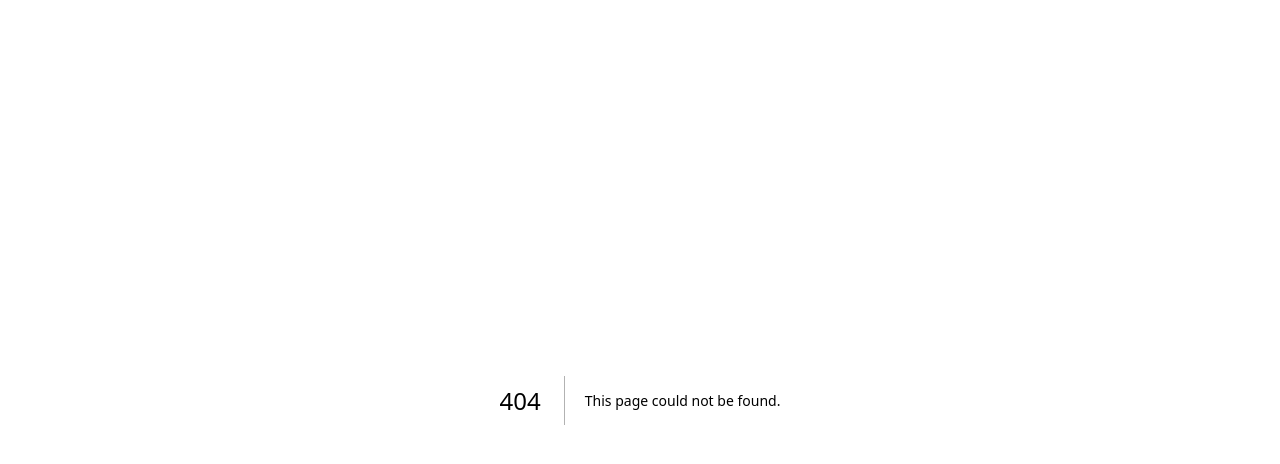
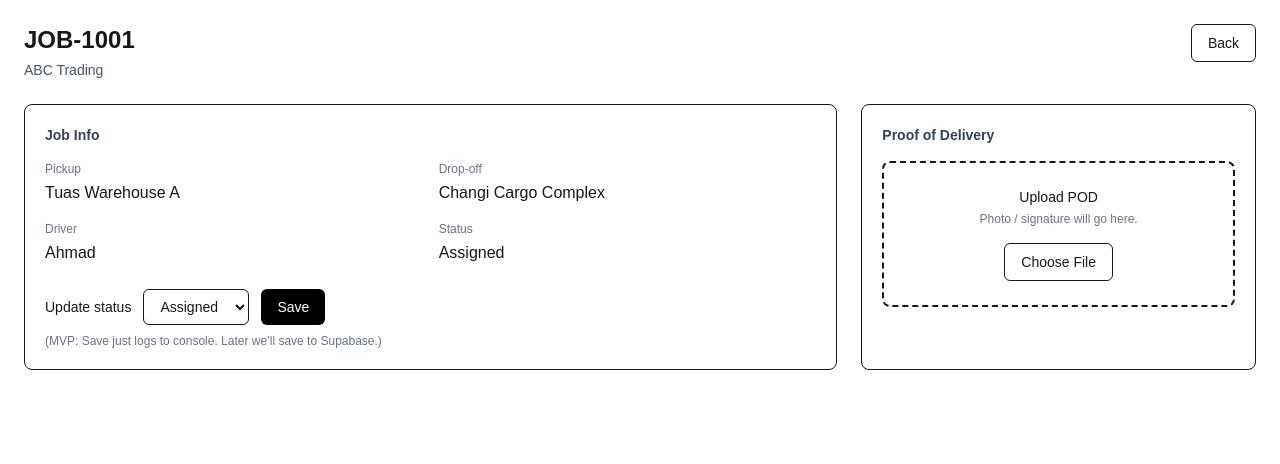
Before and after one commit to BerengerIsBear/logistics_saas, a Next.js app: page /jobs/JOB-1001 in a window 1280 px wide. Before the commit this address had no page. Shown: the top 464 px of the page. Built offline with nearby package versions, Linux system fonts and the light colour scheme.

Commit message:
add job details page

```diff
--- /dev/null
+++ b/app/jobs/[id]/page.tsx
@@ -0,0 +1,181 @@
+"use client";
+
+import { useMemo, useState } from "react";
+import Link from "next/link";
+
+type JobStatus = "pending" | "assigned" | "in_transit" | "delivered";
+
+type Job = {
+  id: string;
+  customer: string;
+  pickup: string;
+  dropoff: string;
+  driver?: string;
+  status: JobStatus;
+};
+
+const mockJobs: Job[] = [
+  {
+    id: "JOB-1001",
+    customer: "ABC Trading",
+    pickup: "Tuas Warehouse A",
+    dropoff: "Changi Cargo Complex",
+    driver: "Ahmad",
+    status: "assigned",
+  },
+  {
+    id: "JOB-1002",
+    customer: "Lion Logistics",
+    pickup: "Jurong Port",
+    dropoff: "Sengkang",
+    driver: "Ben",
+    status: "in_transit",
+  },
+  {
+    id: "JOB-1003",
+    customer: "Evergreen Supplies",
+    pickup: "Woodlands",
+    dropoff: "Tampines",
+    status: "pending",
+  },
+  {
+    id: "JOB-1004",
+    customer: "Kopi Bean Co.",
+    pickup: "Ubi",
+    dropoff: "CBD",
+    driver: "Siti",
+    status: "delivered",
+  },
+];
+
+function labelStatus(s: JobStatus) {
+  switch (s) {
+    case "pending":
+      return "Pending";
+    case "assigned":
+      return "Assigned";
+    case "in_transit":
+      return "In Transit";
+    case "delivered":
+      return "Delivered";
+  }
+}
+
+export default function JobDetailsPage({
+  params,
+}: {
+  params: { id: string };
+}) {
+  const job = useMemo(
+    () => mockJobs.find((j) => j.id === params.id),
+    [params.id]
+  );
+
+  const [status, setStatus] = useState<JobStatus>(job?.status ?? "pending");
+
+  if (!job) {
+    return (
+      <main className="p-6">
+        <div className="flex items-center justify-between">
+          <h1 className="text-2xl font-semibold">Job not found</h1>
+          <Link className="text-sm underline" href="/jobs">
+            Back to Jobs
+          </Link>
+        </div>
+        <p className="mt-2 text-gray-600">
+          No job found for ID: <span className="font-medium">{params.id}</span>
+        </p>
+      </main>
+    );
+  }
+
+  return (
+    <main className="p-6">
+      <div className="flex items-start justify-between gap-4">
+        <div>
+          <h1 className="text-2xl font-semibold">{job.id}</h1>
+          <p className="mt-1 text-sm text-gray-600">{job.customer}</p>
+        </div>
+
+        <div className="flex items-center gap-3">
+          <Link
+            href="/jobs"
+            className="rounded-md border px-4 py-2 text-sm font-medium hover:bg-gray-50"
+          >
+            Back
+          </Link>
+        </div>
+      </div>
+
+      <div className="mt-6 grid gap-6 lg:grid-cols-3">
+        {/* Job Info */}
+        <section className="lg:col-span-2 rounded-lg border bg-white p-5">
+          <h2 className="text-sm font-semibold text-gray-700">Job Info</h2>
+
+          <div className="mt-4 grid gap-4 sm:grid-cols-2">
+            <div>
+              <div className="text-xs text-gray-500">Pickup</div>
+              <div className="mt-1 font-medium">{job.pickup}</div>
+            </div>
+            <div>
+              <div className="text-xs text-gray-500">Drop-off</div>
+              <div className="mt-1 font-medium">{job.dropoff}</div>
+            </div>
+            <div>
+              <div className="text-xs text-gray-500">Driver</div>
+              <div className="mt-1 font-medium">{job.driver ?? "-"}</div>
+            </div>
+            <div>
+              <div className="text-xs text-gray-500">Status</div>
+              <div className="mt-1 font-medium">{labelStatus(status)}</div>
+            </div>
+          </div>
+
+          <div className="mt-6 flex items-center gap-3">
+            <label className="text-sm font-medium">Update status</label>
+            <select
+              className="rounded-md border px-3 py-2 text-sm"
+              value={status}
+              onChange={(e) => setStatus(e.target.value as JobStatus)}
+            >
+              <option value="pending">Pending</option>
+              <option value="assigned">Assigned</option>
+              <option value="in_transit">In Transit</option>
+              <option value="delivered">Delivered</option>
+            </select>
+
+            <button
+              onClick={() => console.log("SAVE STATUS", job.id, status)}
+              className="rounded-md bg-black px-4 py-2 text-sm font-medium text-white hover:opacity-90"
+            >
+              Save
+            </button>
+          </div>
+
+          <p className="mt-2 text-xs text-gray-500">
+            (MVP: Save just logs to console. Later we’ll save to Supabase.)
+          </p>
+        </section>
+
+        {/* POD Upload placeholder */}
+        <section className="rounded-lg border bg-white p-5">
+          <h2 className="text-sm font-semibold text-gray-700">Proof of Delivery</h2>
+
+          <div className="mt-4 rounded-lg border-2 border-dashed p-6 text-center">
+            <div className="text-sm font-medium">Upload POD</div>
+            <p className="mt-1 text-xs text-gray-500">
+              Photo / signature will go here.
+            </p>
+
+            <button
+              onClick={() => alert("POD upload coming next")}
+              className="mt-4 rounded-md border px-4 py-2 text-sm font-medium hover:bg-gray-50"
+            >
+              Choose File
+            </button>
+          </div>
+        </section>
+      </div>
+    </main>
+  );
+}
--- a/app/jobs/page.tsx
+++ b/app/jobs/page.tsx
@@ -1,3 +1,4 @@
+import Link from "next/link";
 type JobStatus = "pending" | "assigned" | "in_transit" | "delivered";
 
 type Job = {
@@ -102,7 +103,13 @@ export default function JobsPage() {
           <tbody className="divide-y">
             {mockJobs.map((job) => (
               <tr key={job.id} className="hover:bg-gray-50">
-                <td className="px-4 py-3 font-medium">{job.id}</td>
+
+                <td className="px-4 py-3 font-medium">
+                <Link className="hover:underline" href={`/jobs/${job.id}`}>
+                    {job.id}
+                </Link>
+                </td>
+
                 <td className="px-4 py-3">{job.customer}</td>
                 <td className="px-4 py-3">{job.pickup}</td>
                 <td className="px-4 py-3">{job.dropoff}</td>
```
